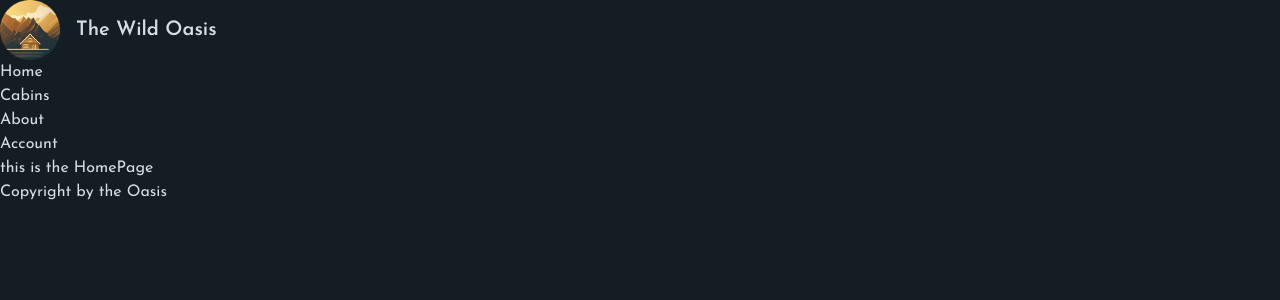
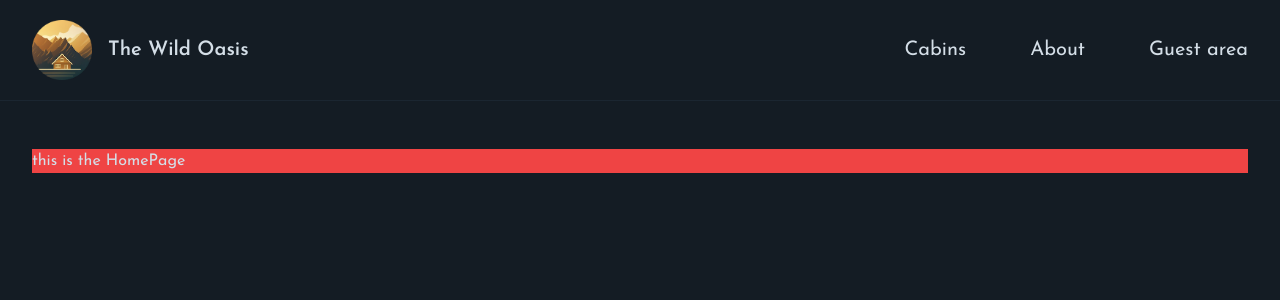
Before and after one commit to HellenDongYun/oasis, a Next.js app: page / in a window 1280 px wide. Shown: the top 300 px of the page. Built offline with nearby package versions, Linux system fonts and the light colour scheme.

Commit message:
tailwind styling

```diff
--- a/app/layout.js
+++ b/app/layout.js
@@ -1,8 +1,7 @@
-import Logo from "@/components/Logo";
 import Footer from "@/components/footer";
-import Navigation from "@/components/navigation";
 import "/globals.css";
 import { Josefin_Sans } from "next/font/google";
+import Header from "@/components/Header";
 export const metadata = {
   title: {
     template: "%s The Oasis",
@@ -16,19 +15,16 @@
   variable: "--font-josefin",
   display: "swap",
 });
-console.log(josefin);
 export default function RootLayout({ children }) {
   return (
     <html lang="en">
       <body
-        className={` ${josefin.className} bg-primary-950 text-primary-100 min-h-screen`}
+        className={` ${josefin.className} bg-primary-950 text-primary-100 min-h-screen flex flex-col`}
       >
-        <header>
-          <Logo />
-          <Navigation></Navigation>
-        </header>
-        <main>{children}</main>
-        <Footer />
+        <Header />
+        <div className="flex-1 px-8 py-12">
+          <main className="max-w-7xl bg-red-500 mx-auto ">{children}</main>
+        </div>
       </body>
     </html>
   );
--- /dev/null
+++ b/components/Header.js
@@ -0,0 +1,15 @@
+import Logo from "./Logo";
+import Navigation from "./Navigation";
+
+function Header() {
+  return (
+    <header className="border-b border-primary-900 px-8 py-5">
+      <div className="flex justify-between items-center max-w-7xl mx-auto">
+        <Logo />
+        <Navigation />
+      </div>
+    </header>
+  );
+}
+
+export default Header;
--- a/components/navigation.js
+++ b/components/navigation.js
@@ -1,22 +1,34 @@
 import Link from "next/link";
 
-const Navigation = () => {
+export default function Navigation() {
   return (
-    <ul>
+    <nav className="z-10 text-xl">
+      <ul className="flex gap-16 items-center">
         <li>
-        <Link href="/">Home</Link>
+          <Link
+            href="/cabins"
+            className="hover:text-accent-400 transition-colors"
+          >
+            Cabins
+          </Link>
         </li>
         <li>
-        <Link href="/cabins">Cabins</Link>
+          <Link
+            href="/about"
+            className="hover:text-accent-400 transition-colors"
+          >
+            About
+          </Link>
         </li>
         <li>
-        <Link href="/about">About</Link>
-      </li>
-      <li>
-        <Link href="/account">Account</Link>
+          <Link
+            href="/account"
+            className="hover:text-accent-400 transition-colors"
+          >
+            Guest area
+          </Link>
         </li>
       </ul>
+    </nav>
   );
-};
-
-export default Navigation;
+}
```
Lines whose indentation alone changed are shown as unchanged.
